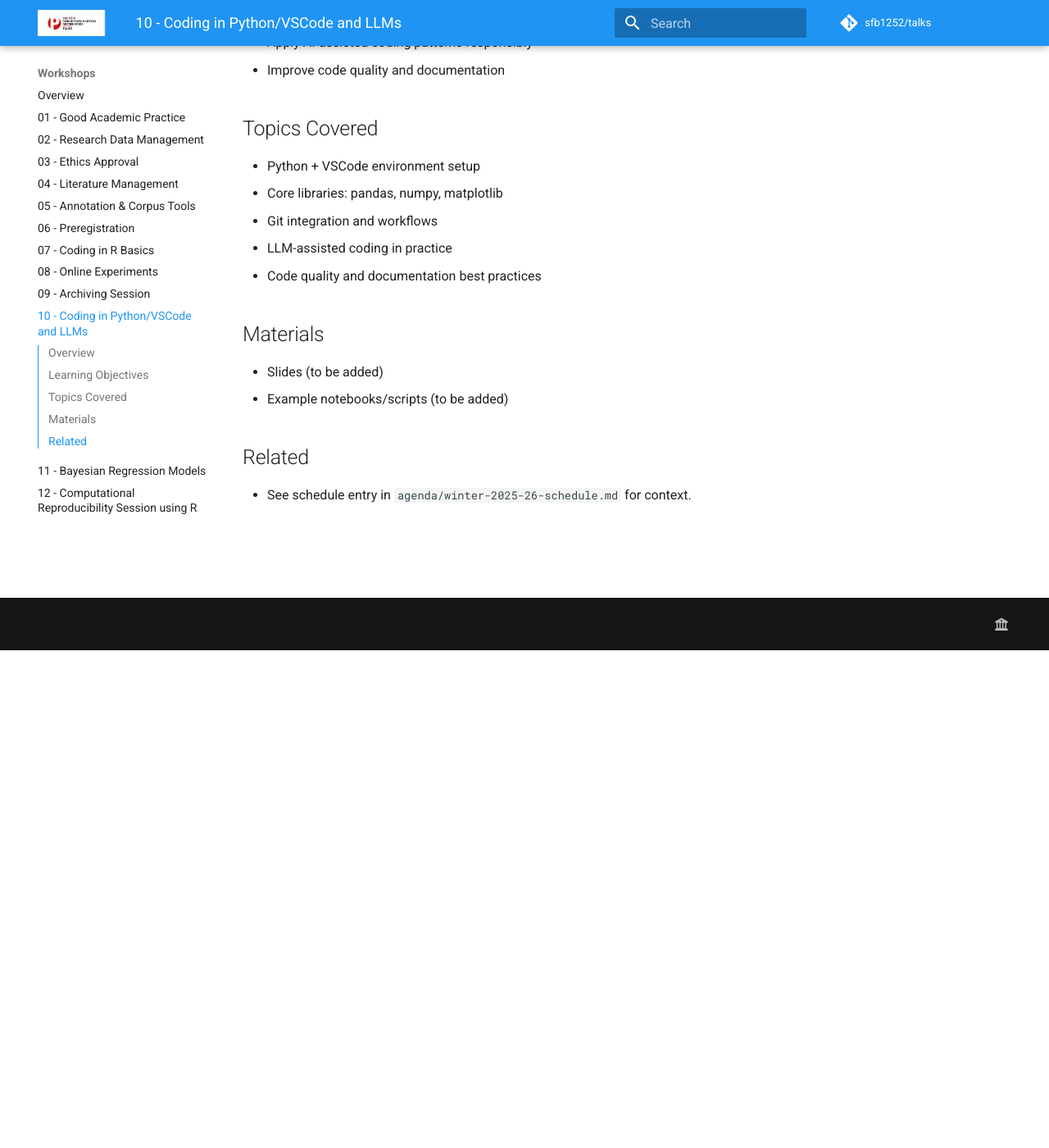
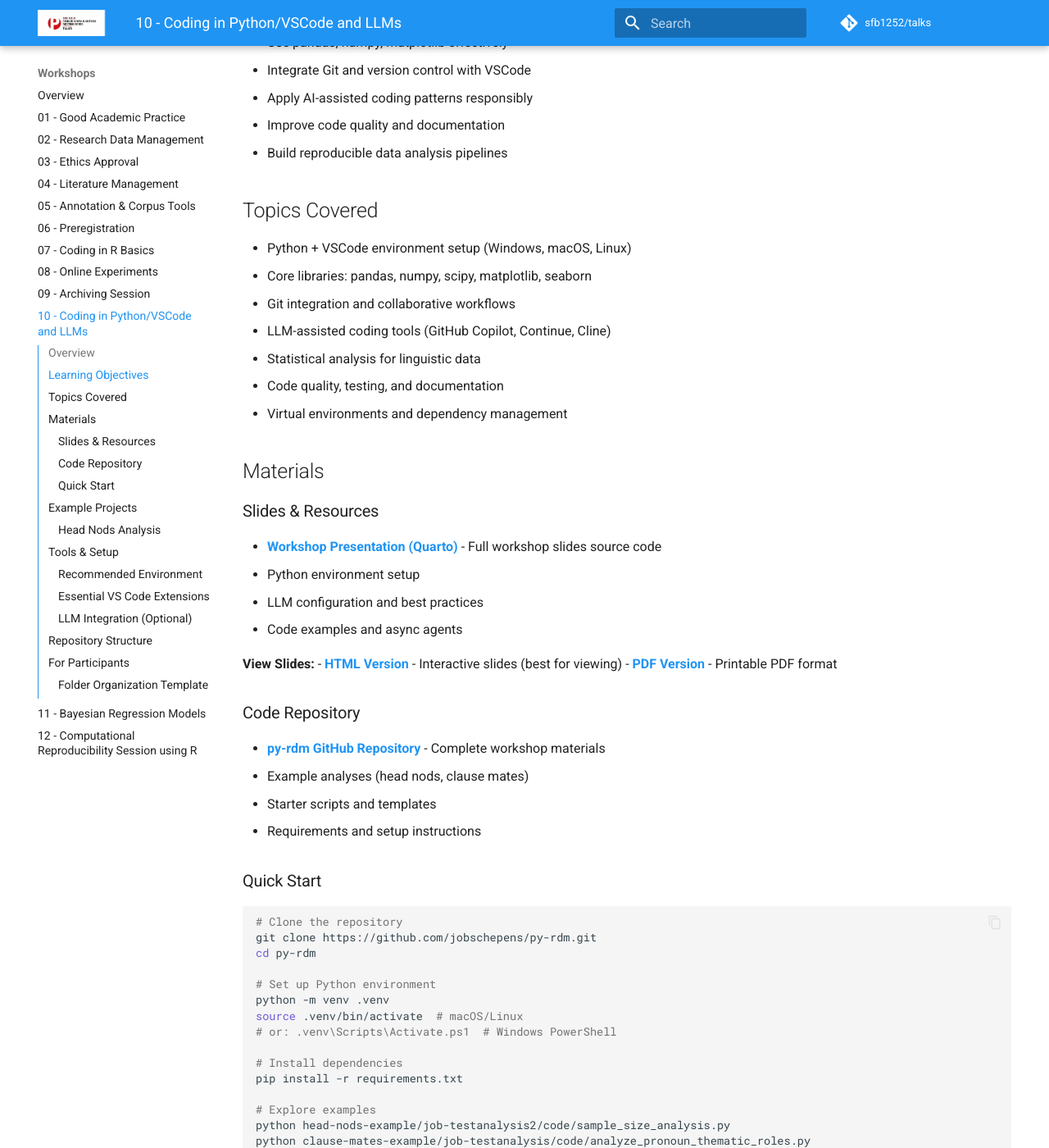
Before and after one commit to SFB1252/talks, an MkDocs documentation site: the page built from docs/workshops/10-coding-python-vscode-llms/index.md, in a window 1280 px wide and 1400 px high, scrolled down 607 px. Shown: the whole window at 82% size. Built offline with MkDocs 1.6.1 and Material for MkDocs 9.7.7, drawn with Linux system fonts in a browser that asks for light colours; comment, search, counter and statistics services are not loaded; some of the changed text lies outside the part shown.

Commit message:
chore: enhance workshop documentation with detailed materials, examples, and setup instructions

````diff
--- a/docs/workshops/10-coding-python-vscode-llms/index.md
+++ b/docs/workshops/10-coding-python-vscode-llms/index.md
@@ -8,23 +8,119 @@
 
 Set up a productive Python development environment with VSCode, essential research libraries, and modern AI-assisted coding practices with LLMs. Includes Git integration and code quality tips.
 
+This workshop covers practical Python development for linguistic research, with hands-on examples, statistical analysis, and LLM-assisted coding workflows.
+
 ## Learning Objectives
 - Configure Python and VSCode for research workflows
 - Use pandas, numpy, matplotlib effectively
 - Integrate Git and version control with VSCode
 - Apply AI-assisted coding patterns responsibly
 - Improve code quality and documentation
+- Build reproducible data analysis pipelines
 
 ## Topics Covered
-- Python + VSCode environment setup
-- Core libraries: pandas, numpy, matplotlib
-- Git integration and workflows
-- LLM-assisted coding in practice
-- Code quality and documentation best practices
+- Python + VSCode environment setup (Windows, macOS, Linux)
+- Core libraries: pandas, numpy, scipy, matplotlib, seaborn
+- Git integration and collaborative workflows
+- LLM-assisted coding tools (GitHub Copilot, Continue, Cline)
+- Statistical analysis for linguistic data
+- Code quality, testing, and documentation
+- Virtual environments and dependency management
 
 ## Materials
-- Slides (to be added)
-- Example notebooks/scripts (to be added)
 
-## Related
-- See schedule entry in `agenda/winter-2025-26-schedule.md` for context.
+### Slides & Resources
+- **[Workshop Presentation (Quarto)](https://github.com/jobschepens/py-rdm/blob/main/slides.qmd)** - Full workshop slides source code
+  - Python environment setup
+  - LLM configuration and best practices
+  - Code examples and async agents
+
+**View Slides:**
+- **[HTML Version](https://jobschepens.github.io/py-rdm/slides.html)** - Interactive slides (best for viewing)
+- **[PDF Version](https://github.com/jobschepens/py-rdm/raw/main/slides.pdf)** - Printable PDF format
+
+### Code Repository
+- **[py-rdm GitHub Repository](https://github.com/jobschepens/py-rdm)** - Complete workshop materials
+  - Example analyses (head nods, clause mates)
+  - Starter scripts and templates
+  - Requirements and setup instructions
+
+### Quick Start
+```bash
+# Clone the repository
+git clone https://github.com/jobschepens/py-rdm.git
+cd py-rdm
+
+# Set up Python environment
+python -m venv .venv
+source .venv/bin/activate  # macOS/Linux
+# or: .venv\Scripts\Activate.ps1  # Windows PowerShell
+
+# Install dependencies
+pip install -r requirements.txt
+
+# Explore examples
+python head-nods-example/job-testanalysis2/code/sample_size_analysis.py
+python clause-mates-example/job-testanalysis/code/analyze_pronoun_thematic_roles.py
+```
+
+## Example Projects
+
+The repository includes an example analysis:
+
+### Head Nods Analysis
+- Statistical comparison of head nod characteristics across languages
+- Sample size assessment and power analysis
+- Normality testing and Mann-Whitney U tests
+
+## Tools & Setup
+
+### Recommended Environment
+- **Python**: 3.9+ (3.11+ recommended)
+- **Editor**: [Visual Studio Code](https://code.visualstudio.com/)
+- **Terminal**: PowerShell (Windows), Bash (macOS/Linux)
+- **Version Control**: Git with GitHub
+
+### Essential VS Code Extensions
+- **Python** (Microsoft) - Language support
+- **Jupyter** (Microsoft) - Notebook support
+- **Pylance** (Microsoft) - Type checking
+
+### LLM Integration (Optional)
+- **GitHub Copilot Chat** - Code completion and chat
+- **Continue** - LLM integration with multiple providers
+- **Cline** - Autonomous coding agent
+
+## Repository Structure
+
+```
+py-rdm/
+├── head-nods-example/          # Head nods analysis
+├── example-scripts/             # Helper scripts (env loading, etc.)
+├── slides.qmd                   # Workshop presentation
+├── requirements.txt             # Python dependencies
+├── .gitignore                   # Git ignore rules
+└── README.md                    # Full documentation
+```
+
+## For Participants
+
+### Folder Organization Template
+```
+analyses-your-name/
+├── code/
+│   ├── data_cleaning.py
+│   ├── analysis.py
+│   └── visualization.py
+├── processed_data/
+│   └── cleaned_data.csv
+├── results/
+│   ├── plots/
+│   ├── summary.csv
+│   └── report.md
+└── README.md
+```
+
+---
+
+**Last updated:** October 2025
````
